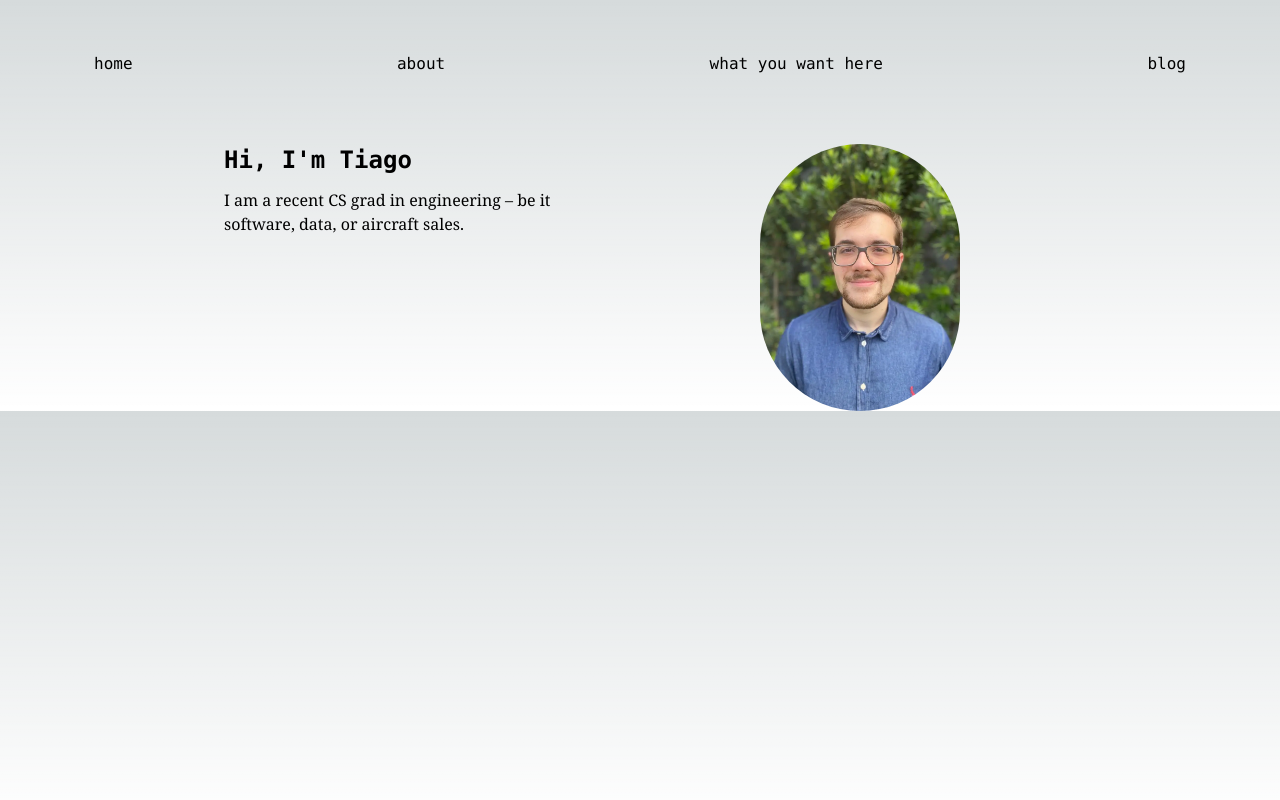
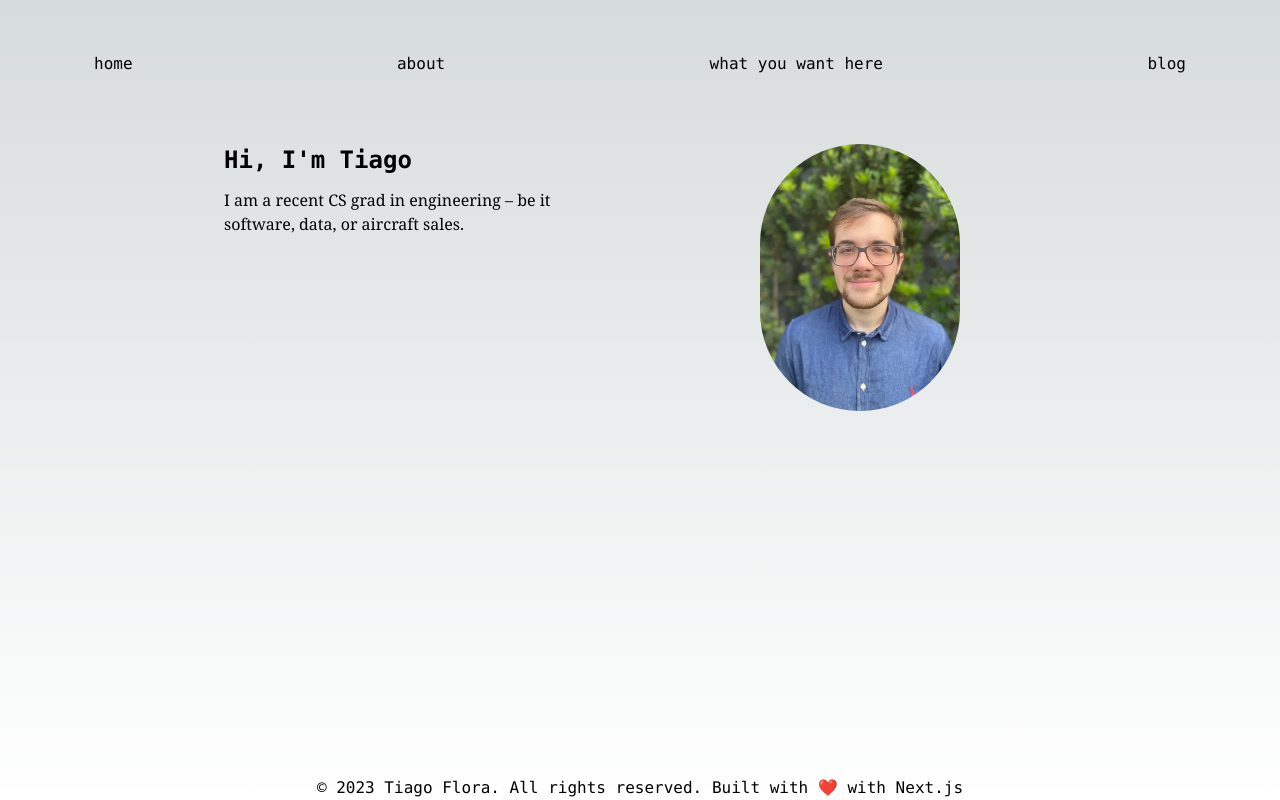
Before and after one commit to t-flora/tflora__, a Next.js app: page / in a window 1280 px wide. Built offline with nearby package versions, Linux system fonts and the light colour scheme.

Commit message:
add footer component

```diff
--- a/app/layout.tsx
+++ b/app/layout.tsx
@@ -1,6 +1,7 @@
 import './globals.css'
 import { Inter } from 'next/font/google'
 import Navbar from '../components/Navbar'
+import Footer from '@/components/Footer'
 
 const inter = Inter({ subsets: ['latin'] })
 
@@ -16,11 +17,12 @@ export default function RootLayout({
 }) {
   return (
     <html lang="en">
-      <body className="container mx-auto px-5">
+      <body className="flex flex-col min-h-screen container mx-auto px-5">
         <Navbar />
-        <div className='mx-auto max-w-4xl justify-center'>
+        <div className='mx-auto max-w-4xl justify-center flex-grow'>
           {children}
         </div>
+        <Footer/>
       </body>
     </html>
   )
--- /dev/null
+++ b/components/Footer.tsx
@@ -0,0 +1,12 @@
+import React from "react";
+const today = new Date();
+
+export default function Footer() {
+    return (
+        <div className="p-2.5 text-center">
+            <footer>
+                &copy; {today.getFullYear()} Tiago Flora. All rights reserved. Built with ❤️ with <a href="https://nextjs.org/" className="hover:underline">Next.js</a>
+            </footer>
+        </div>
+    )
+}
```
